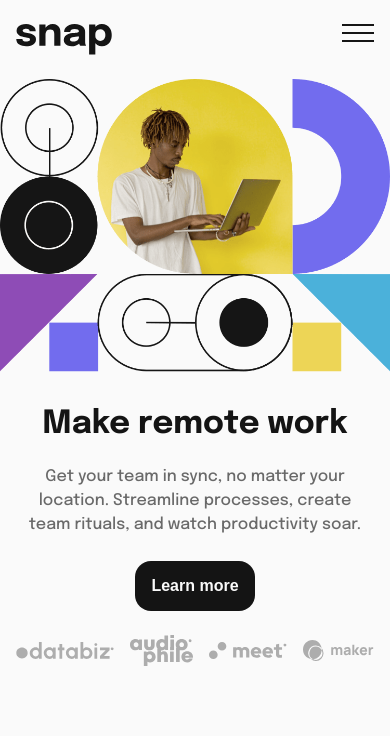
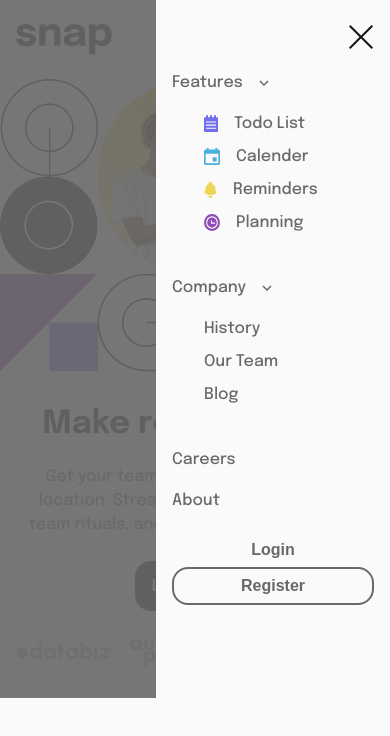
Before and after one commit to GrahamTheobald/intro-section-with-dropdown-navigation-main, a plain HTML site: page index.html in a window 390 px wide. Drawn offline with Linux system fonts and the light colour scheme.

Commit message:
mobile menu revealed

```diff
--- a/css/styles.scss
+++ b/css/styles.scss
@@ -2,6 +2,8 @@
 
 $AlmostWhite: hsl(0, 0%, 98%);
 $MediumGray: hsl(0, 0%, 41%);
+$MediumGray2: hsla(0, 0%, 41%, .9);
+
 $AlmostBlack: hsl(0, 0%, 8%);
 
 *, *::before, *::after {
@@ -15,9 +17,14 @@ body {
     font-size: 16px;
     color: $AlmostBlack;
     background-color: $AlmostWhite;
+    position: relative
 }
 img {
     max-width: 100%;
+}
+
+ul {
+    list-style: none;
 }
 .hidden {
     display: none
@@ -35,6 +42,59 @@ img {
     .menu-button, .close-button {
         margin-left: auto;
         width: 2rem;
+    }
+    &__nav {
+        position: absolute;
+        inset: 0 0 0 0;
+        background-color: $MediumGray2;
+        .menu {
+            display: flex;
+            flex-direction: column;
+            gap: 1.5rem;
+            position: absolute;
+            inset: 0 0 0 40%;
+            padding: 1.5rem 1rem;
+            background-color: $AlmostWhite;
+            color: $MediumGray;
+            .menu-item {
+                display: flex;
+                gap: 1rem;
+                align-items: center;
+            }
+            .menu-revealed {
+                padding: 1.5rem 2rem;
+                ul {
+                    display: flex;
+                    flex-direction: column;
+                    gap: 1rem;
+                    li {
+                        display: flex;
+                        gap: 1rem;
+                    }
+                }
+            }
+
+            .close-menu-button {
+                margin-left: auto;
+            }
+            .login {
+                button {
+                    display: block;
+                    width: 100%;
+                    outline: none;
+                    border: none;
+                    padding: .5rem 1rem;
+                    border-radius: 1rem;
+                    font-size: 1rem;
+                    font-weight: bold;
+                    color: inherit;
+                    background-color: inherit;
+                }
+                .register {
+                    border: 2px solid $MediumGray;
+                }
+            }
+        }
     }
 }
 
--- a/index.html
+++ b/index.html
@@ -12,10 +12,15 @@
   <header class="header">
     <img class="logo"src="./images/logo.svg" alt="logo">
     <nav class="header__nav">
-      <ul class="menu hidden">
+      <ul class="menu">
+        <img class="close-menu-button " src="./images/icon-close-menu.svg" alt="close menu">
         <li>
-          Features <img src="./images/icon-arrow-down.svg" alt="down arrow">
-          <div class="menu__features hidden">
+          <div class="menu-item">
+            Features
+            <img class="down" src="./images/icon-arrow-down.svg" alt="down arrow">
+            <img class="up hidden" src="./images/icon-arrow-up.svg" alt="up arrow">
+          </div>
+            <div class="menu-revealed">
               <ul>
                 <li>
                   <img src="./images/icon-todo.svg" alt="todo"> <p>Todo List</p>
@@ -33,8 +38,12 @@
             </div>
         </li>
         <li>
-          Company <img src="./images/icon-arrow-down.svg" alt="down arrow">
-          <div class="menu__company hidden">
+          <div class="menu-item">
+            Company
+            <img class="down" src="./images/icon-arrow-down.svg" alt="down arrow">
+            <img class="up hidden" src="./images/icon-arrow-up.svg" alt="up arrow">
+          </div>
+          <div class="menu-revealed">
             <ul>
               <li>History</li>
               <li>Our Team</li>
@@ -48,14 +57,13 @@
         <li>
           About
         </li>
+        <div class="login">
+          <button>Login</button>
+          <button class="register">Register</button>
+        </div>
       </ul>
-      <div class="login hidden">
-        <button>Login</button>
-        <button>Register</button>
-      </div>
     </nav>
-    <img class="menu-button" src="./images/icon-menu.svg" alt="menu">
-    <img class="close-menu-button hidden" src="./images/icon-close-menu.svg" alt="close menu">
+    <img class="menu-button hidden" src="./images/icon-menu.svg" alt="menu">
 
   </header>
   <main>
```
Also changed, not shown: css/styles.css, 1 other file. Lines whose indentation alone changed are shown as unchanged.
